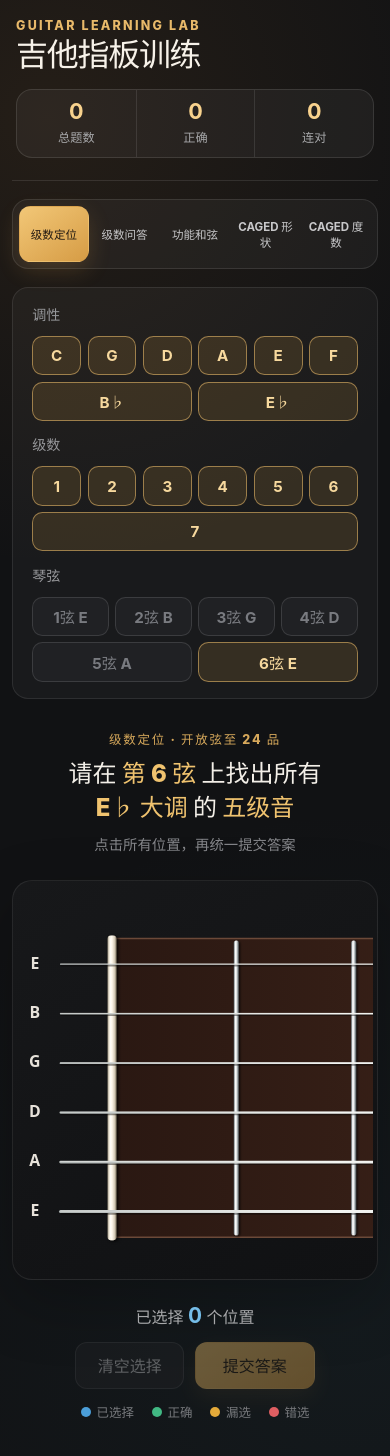
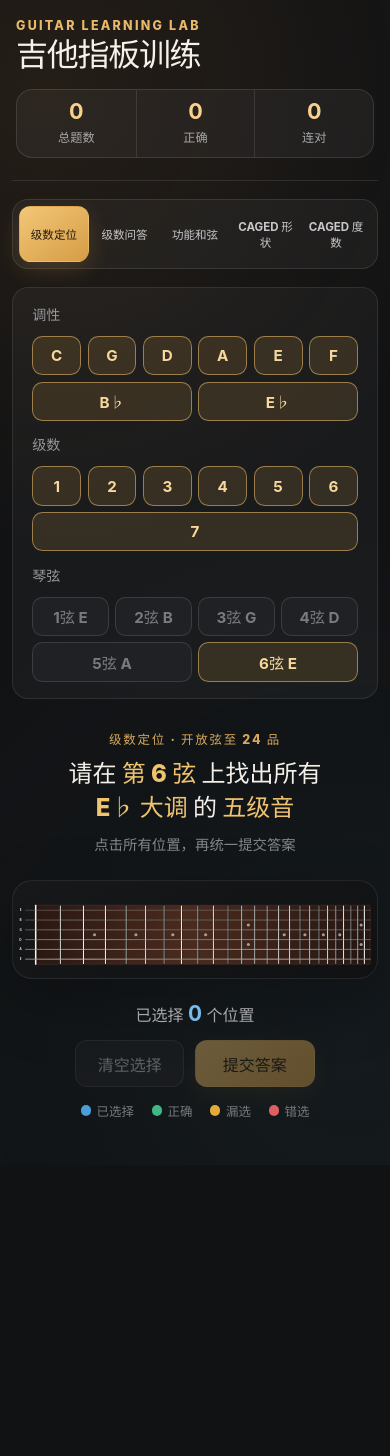
Before and after one commit to pieterseyale-eng/guitar-learning, a React (Vite) app in the folder caged-trainer/: page / in a window 390 px wide. Shown: the top 1456 px of the page. After the commit the page ends 1165 px from the top, so only its background shows below. Built offline with nearby package versions, Linux system fonts and the light colour scheme.

Commit message:
fix: fit full fretboard on tablet screens

```diff
--- a/caged-trainer/src/App.css
+++ b/caged-trainer/src/App.css
@@ -316,6 +316,8 @@
   width: 100%;
   overflow-x: auto;
   overflow-y: hidden;
+  -webkit-overflow-scrolling: touch;
+  overscroll-behavior-x: contain;
   scrollbar-color: #66503d #1e1f21;
   scrollbar-width: thin;
 }
@@ -682,6 +684,18 @@
 .app-feedback p.correct { color: #67d4a2; }
 .app-feedback p.wrong { color: #ed777b; }
 
+@media (max-width: 1180px) {
+  .fretboard-scroll {
+    overflow-x: hidden;
+  }
+
+  .app-fretboard .fretboard-svg {
+    width: 100%;
+    min-width: 0;
+    margin-inline: 0;
+  }
+}
+
 @media (max-width: 780px) {
   #root {
     padding: 1.15rem 0.75rem 2rem;
```
